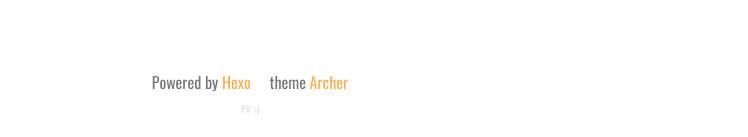
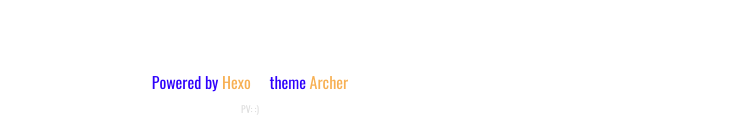
Before and after one commit to Endsieg77/endsieg77.github.io, a plain HTML site: page index.html in a window 1280 px wide. Shown: the part 2610-2747 px from the top of the page, without its empty margins (390-1138 px from the left). Drawn offline with nearby package versions, Linux system fonts and the light colour scheme; some packages are replaced by stand-ins of ours; no server answers; a script that the page names is missing; a web font is replaced by a local one.

Commit message:
Site updated: 2021-01-05 23:01:49

```diff
--- a/css/style.css
+++ b/css/style.css
@@ -1161,7 +1161,7 @@ li {
     font-family: "Oswald-Regular";
     margin: 0.5rem auto;
     text-align: center;
-    color: #777
+    color: rgb(46, 0, 252)
 }
 
 .copyright a {
```
